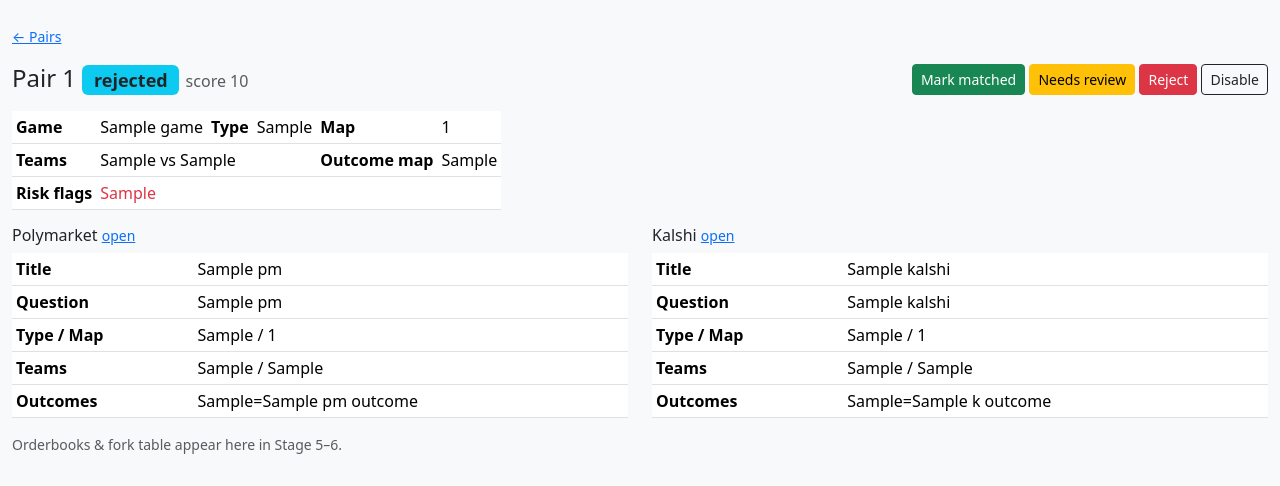
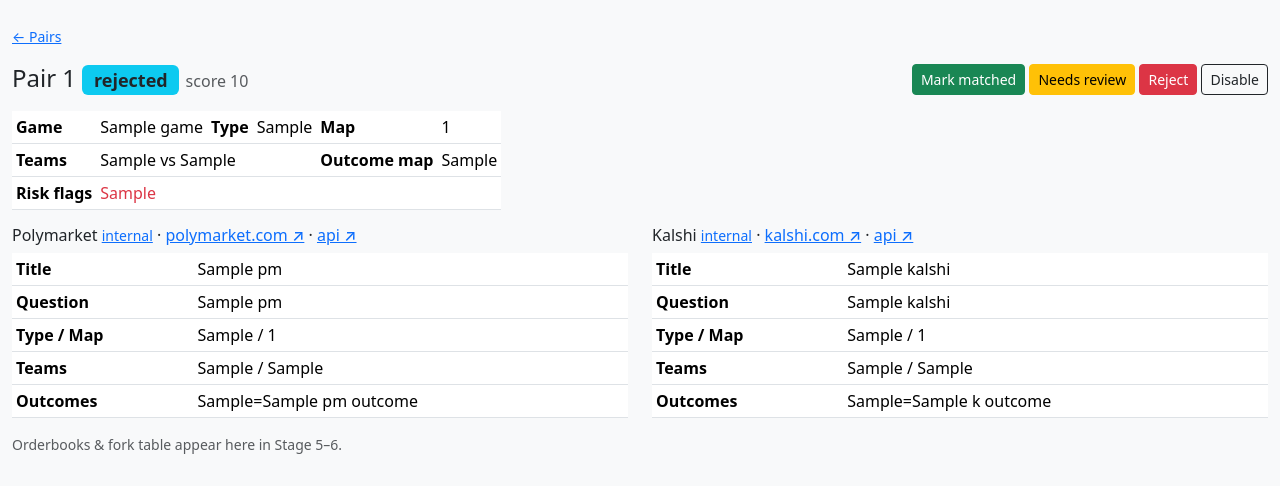
Before and after one commit to qucsio/zmonitor, a Django app: template templates/scanner/pair_detail.html in a window 1280 px wide. Shown: the part 56-542 px from the top of the page. Run offline with Django 5.2, Linux system fonts and the light colour scheme; the template is opened without the code that fills it: most values are stand-ins (such as "Sample title", 1, 10 or a date in 2020); parts of the project's set-up code (start-up, migrations or seed data) failed here and were passed over.

Commit message:
Add external/API links to markets & pairs; 'active only' pair filter
- RawMarket.external_url (polymarket.com / kalshi.com) + api_url (JSON) for verification
- surface links on pair detail and market detail
- /pairs?active=1 hides stale/closed matches

Co-Authored-By: Claude Opus 4.8 <noreply@anthropic.com>

```diff
--- a/templates/scanner/market_detail.html
+++ b/templates/scanner/market_detail.html
@@ -6,6 +6,10 @@
   <span class="badge bg-secondary">{{ market.venue }}</span>
   {{ market.title|default:market.question }}
 </h1>
+<p>
+  {% if market.external_url %}<a href="{{ market.external_url }}" target="_blank" rel="noopener">{{ market.venue }}.com ↗</a>{% endif %}
+  {% if market.api_url %}· <a href="{{ market.api_url }}" target="_blank" rel="noopener">api ↗</a>{% endif %}
+</p>
 
 <div class="row">
   <div class="col-md-6">
--- a/templates/scanner/pair_detail.html
+++ b/templates/scanner/pair_detail.html
@@ -24,7 +24,11 @@
 
 <div class="row">
   <div class="col-md-6">
-    <h2 class="h6">Polymarket <a href="/markets/{{ pm.id }}/" class="small">open</a></h2>
+    <h2 class="h6">Polymarket
+      <a href="/markets/{{ pm.id }}/" class="small">internal</a>
+      {% if pm.external_url %}· <a href="{{ pm.external_url }}" target="_blank" rel="noopener">polymarket.com ↗</a>{% endif %}
+      {% if pm.api_url %}· <a href="{{ pm.api_url }}" target="_blank" rel="noopener">api ↗</a>{% endif %}
+    </h2>
     <table class="table table-sm bg-white">
       <tr><th>Title</th><td>{{ pm.title }}</td></tr>
       <tr><th>Question</th><td>{{ pm.question }}</td></tr>
@@ -34,7 +38,11 @@
     </table>
   </div>
   <div class="col-md-6">
-    <h2 class="h6">Kalshi <a href="/markets/{{ kalshi.id }}/" class="small">open</a></h2>
+    <h2 class="h6">Kalshi
+      <a href="/markets/{{ kalshi.id }}/" class="small">internal</a>
+      {% if kalshi.external_url %}· <a href="{{ kalshi.external_url }}" target="_blank" rel="noopener">kalshi.com ↗</a>{% endif %}
+      {% if kalshi.api_url %}· <a href="{{ kalshi.api_url }}" target="_blank" rel="noopener">api ↗</a>{% endif %}
+    </h2>
     <table class="table table-sm bg-white">
       <tr><th>Title</th><td>{{ kalshi.title }}</td></tr>
       <tr><th>Question</th><td>{{ kalshi.question }}</td></tr>
--- a/templates/scanner/pairs.html
+++ b/templates/scanner/pairs.html
@@ -13,6 +13,8 @@
     <a href="?status={{ s }}" class="badge bg-secondary text-decoration-none">{{ s }}: {{ c }}</a>
   {% endfor %}
   <a href="/pairs/" class="badge bg-dark text-decoration-none">all</a>
+  <a href="?active=1{% if filters.status %}&status={{ filters.status }}{% endif %}"
+     class="badge {% if filters.active == '1' %}bg-primary{% else %}bg-outline-primary border border-primary text-primary{% endif %} text-decoration-none">active only</a>
 </div>
 
 <table class="table table-sm table-striped bg-white align-middle">
```
Also changed, not shown: scanner/models.py (+29 -0 lines), scanner/views.py (+9 -1 lines).
